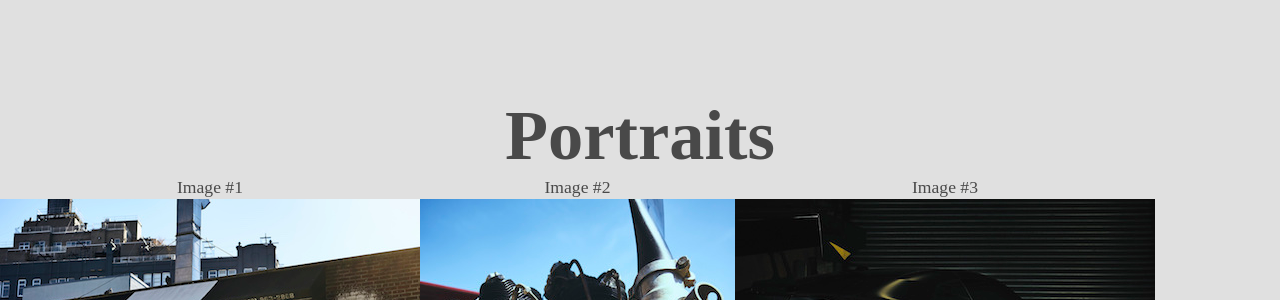
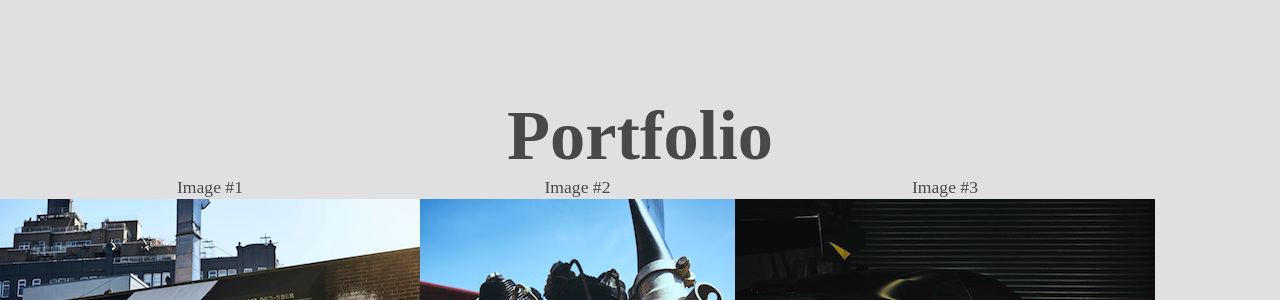
Before and after one commit to charlesrocket/photography, a Jekyll site: the page built from index.html, in a window 1280 px wide and 900 px high, scrolled down 1626 px. Shown: the part 164-464 px from the top of the window. Built offline with Jekyll 4.4.1, drawn with Linux system fonts in a browser that asks for light colours; some web fonts are replaced.

Commit message:
portraits -> portfolio

```diff
--- a/_includes/header.html
+++ b/_includes/header.html
@@ -7,7 +7,7 @@
   <nav>
     <ul class="header__list">
       <li><a data-scroll href="{{ '/#about' | relative_url }}">About</a></li>
-      <li><a data-scroll href="{{ '/#portraits' | relative_url }}">Portraits</a></li>
+      <li><a data-scroll href="{{ '/#portfolio' | relative_url }}">Portraits</a></li>
     </ul>
   </nav>
 </header>
--- a/index.html
+++ b/index.html
@@ -34,7 +34,7 @@ layout: default
 </section>
 
 <section id="portraits" class="section-padding bg-alpha">
-  <h1 class="section-header">Portraits</h1><center>
+  <h1 class="section-header">Portfolio</h1><center>
   <div class="mast">
     <div><a href="assets/images/portfolio-1.jpg" data-lightbox="roadtrip">Image #1<img src="assets/images//thumbs/portfolio-1.jpg"</a></div>
     <div><a href="assets/images/portfolio-2.jpg" data-lightbox="roadtrip">Image #2<img src="assets/images//thumbs/portfolio-2.jpg"</a></div>
```
